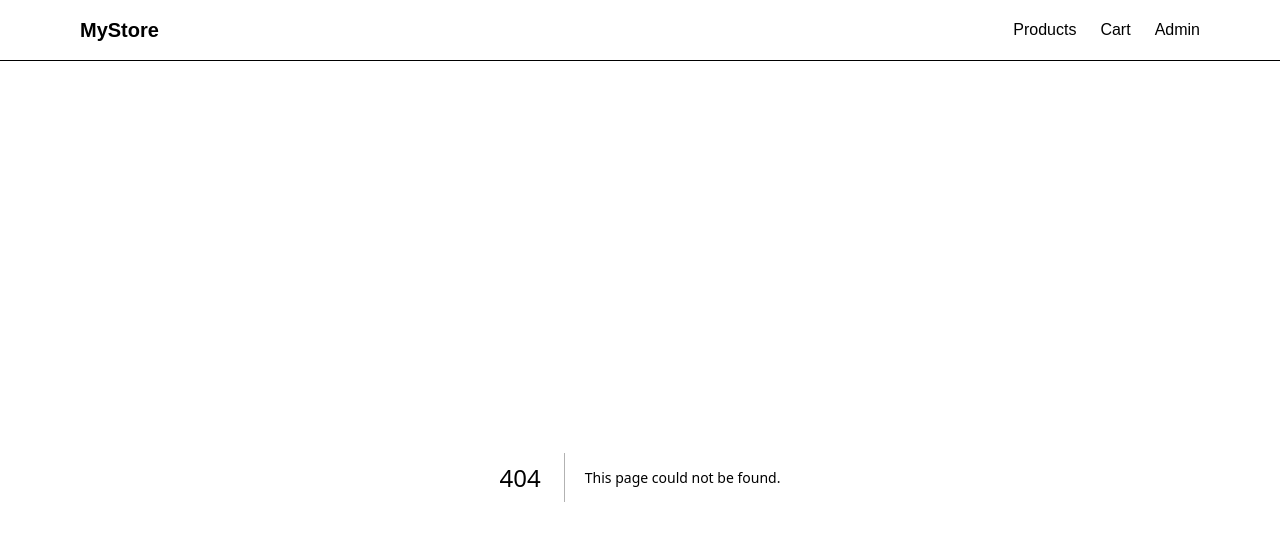
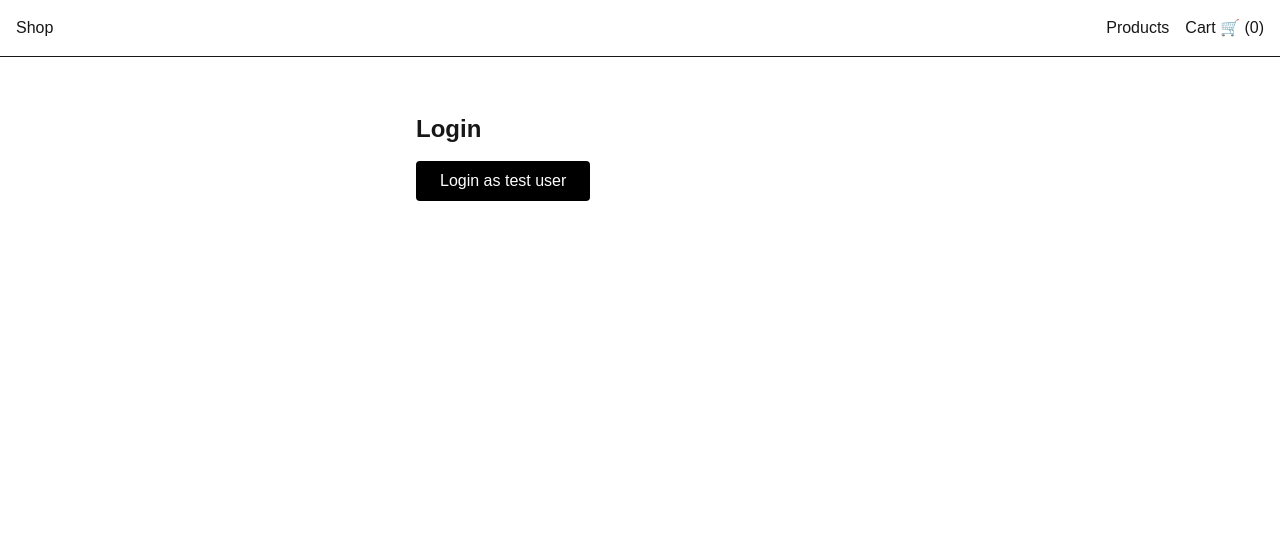
Before and after one commit to kelvin30/ecommerce-next, a Next.js app: page /login in a window 1280 px wide. Before the commit this address had no page. Shown: the top 540 px of the page. Built offline with nearby package versions, Linux system fonts and the light colour scheme.

Commit message:
Cart Update

```diff
--- a/src/app/cart/page.tsx
+++ b/src/app/cart/page.tsx
@@ -1,9 +1,13 @@
 "use client"
 
 import { useEffect, useState } from "react"
+import { useRouter } from "next/navigation"
+
 import {
     getCart,
     removeFromCart,
+    increaseQty,
+    decreaseQty,
     CartItem
 } from "@/lib/cart"
 
@@ -11,9 +15,17 @@ export default function CartPage() {
 
     const [cart, setCart] = useState<CartItem[]>([])
 
+    const router = useRouter()
+
+    function loadCart() {
+
+        setCart(getCart())
+
+    }
+
     useEffect(() => {
 
-        setCart(getCart())
+        loadCart()
 
     }, [])
 
@@ -21,19 +33,61 @@ export default function CartPage() {
 
         removeFromCart(id)
 
-        setCart(getCart())
+        loadCart()
+
+    }
+
+    function handleIncrease(id: string) {
+
+        increaseQty(id)
+
+        loadCart()
+
+    }
+
+    function handleDecrease(id: string) {
+
+        decreaseQty(id)
+
+        loadCart()
 
     }
 
     if (!cart.length) {
-        return <p>Your cart is empty</p>
+
+        return (
+
+            <div className="p-6">
+
+                <h1 className="text-2xl font-bold">
+                    Cart
+                </h1>
+
+                <p className="mt-4">
+                    Your cart is empty
+                </p>
+
+            </div>
+
+        )
+
     }
+
+    const total = cart.reduce(
+
+        (sum, item) =>
+
+            sum + item.price * item.quantity,
+
+        0
+
+    )
 
     return (
 
-        <div>
+        <div className="p-6">
 
-            <h1 className="text-2xl font-bold mb-4">
+            <h1 className="text-2xl font-bold mb-6">
                 Cart
             </h1>
 
@@ -43,22 +97,40 @@ export default function CartPage() {
 
                     <div
                         key={item.id}
-                        className="border p-4 flex justify-between"
+                        className="border rounded-xl p-4 flex justify-between items-center"
                     >
 
                         <div>
 
-                            <h3>
+                            <h3 className="font-semibold">
                                 {item.name}
                             </h3>
 
-                            <p>
+                            <p className="text-gray-600">
                                 ${item.price}
                             </p>
 
-                            <p>
-                                Qty: {item.quantity}
-                            </p>
+                            <div className="flex items-center gap-2 mt-2">
+
+                                <button
+                                    onClick={() => handleDecrease(item.id)}
+                                    className="px-3 py-1 border rounded"
+                                >
+                                    -
+                                </button>
+
+                                <span>
+                                    {item.quantity}
+                                </span>
+
+                                <button
+                                    onClick={() => handleIncrease(item.id)}
+                                    className="px-3 py-1 border rounded"
+                                >
+                                    +
+                                </button>
+
+                            </div>
 
                         </div>
 
@@ -75,6 +147,25 @@ export default function CartPage() {
 
             </div>
 
+            <div className="mt-8">
+
+                <h2 className="text-xl font-semibold">
+
+                    Total: ${total}
+
+                </h2>
+
+                <button
+                    onClick={() => router.push("/checkout")}
+                    className="mt-4 bg-black text-white px-6 py-2 rounded-lg"
+                >
+
+                    Checkout
+
+                </button>
+
+            </div>
+
         </div>
 
     )
--- /dev/null
+++ b/src/app/checkout/page.tsx
@@ -0,0 +1,44 @@
+"use client"
+
+import { useEffect } from "react"
+import { useRouter } from "next/navigation"
+
+import { getUser } from "@/lib/auth"
+
+export default function CheckoutPage() {
+
+    const router = useRouter()
+
+    useEffect(() => {
+
+        const user = getUser()
+
+        if (!user) {
+
+            router.push("/login")
+
+        }
+
+    }, [])
+
+    return (
+
+        <div>
+
+            <h1 className="text-2xl font-bold">
+
+                Checkout
+
+            </h1>
+
+            <p className="mt-2">
+
+                User is logged in ✅
+
+            </p>
+
+        </div>
+
+    )
+
+}
--- /dev/null
+++ b/src/app/login/page.tsx
@@ -0,0 +1,41 @@
+"use client"
+
+import { useRouter } from "next/navigation"
+import { loginFake } from "@/lib/auth"
+
+export default function LoginPage() {
+
+    const router = useRouter()
+
+    function handleLogin() {
+
+        loginFake()
+
+        router.push("/checkout")
+
+    }
+
+    return (
+
+        <div className="max-w-md mx-auto mt-10">
+
+            <h1 className="text-2xl font-bold mb-4">
+
+                Login
+
+            </h1>
+
+            <button
+                onClick={handleLogin}
+                className="bg-black text-white px-6 py-2 rounded"
+            >
+
+                Login as test user
+
+            </button>
+
+        </div>
+
+    )
+
+}
--- a/src/components/layout/Navbar.tsx
+++ b/src/components/layout/Navbar.tsx
@@ -1,33 +1,36 @@
+"use client"
+
 import Link from "next/link"
+import { useCart } from "@/hooks/useCart"
 
 export default function Navbar() {
+
+    const { totalItems } = useCart()
+
     return (
-        <nav className="border-b">
 
-            <div className="max-w-6xl mx-auto flex justify-between items-center p-4">
+        <nav className="flex justify-between p-4 border-b">
 
-                <Link href="/" className="font-bold text-xl">
-                    MyStore
+            <Link href="/">
+                Shop
             </Link>
 
-                <div className="flex gap-6">
+            <div className="flex gap-4">
 
                 <Link href="/products">
                     Products
                 </Link>
 
                 <Link href="/cart">
-                        Cart
-                    </Link>
 
-                    <Link href="/admin/dashboard">
-                        Admin
+                    Cart 🛒 ({totalItems})
+
                 </Link>
 
             </div>
 
-            </div>
+        </nav>
 
-        </nav>
     )
+
 }
--- /dev/null
+++ b/src/hooks/useCart.ts
@@ -0,0 +1,27 @@
+"use client"
+
+import { useEffect, useState } from "react"
+import { getCart, CartItem } from "@/lib/cart"
+
+export function useCart() {
+
+  const [cart, setCart] = useState<CartItem[]>([])
+
+  useEffect(() => {
+
+    setCart(getCart())
+
+  }, [])
+
+  const totalItems = cart.reduce(
+    (sum, item) => sum + item.quantity,
+    0
+  )
+
+  return {
+    cart,
+    totalItems,
+    refreshCart: () => setCart(getCart())
+  }
+
+}
--- /dev/null
+++ b/src/lib/auth.ts
@@ -0,0 +1,33 @@
+const USER_KEY = "user"
+
+export function loginFake() {
+
+  localStorage.setItem(
+    USER_KEY,
+    JSON.stringify({
+      role: "USER",
+      email: "test@test.com"
+    })
+  )
+
+}
+
+export function logoutFake() {
+
+  localStorage.removeItem(USER_KEY)
+
+}
+
+export function getUser() {
+
+  if (typeof window === "undefined")
+    return null
+
+  const user =
+    localStorage.getItem(USER_KEY)
+
+  return user
+    ? JSON.parse(user)
+    : null
+
+}
--- a/src/lib/cart.ts
+++ b/src/lib/cart.ts
@@ -39,6 +39,7 @@ export function addToCart(product: Omit<CartItem, "quantity">) {
 
   }
 
+
   localStorage.setItem(
     CART_KEY,
     JSON.stringify(cart)
@@ -58,3 +59,49 @@ export function removeFromCart(id: string) {
   )
 
 }
+
+export function increaseQty(id: string) {
+
+  const cart = getCart()
+
+  const item = cart.find(
+    i => i.id === id
+  )
+
+  if (item) {
+    item.quantity++
+  }
+
+  localStorage.setItem(
+    CART_KEY,
+    JSON.stringify(cart)
+  )
+
+}
+
+export function decreaseQty(id: string) {
+
+  let cart = getCart()
+
+  const item = cart.find(
+    i => i.id === id
+  )
+
+  if (!item) return
+
+  item.quantity--
+
+  if (item.quantity <= 0) {
+
+    cart = cart.filter(
+      i => i.id !== id
+    )
+
+  }
+
+  localStorage.setItem(
+    CART_KEY,
+    JSON.stringify(cart)
+  )
+
+}
```
Lines whose indentation alone changed are shown as unchanged.
